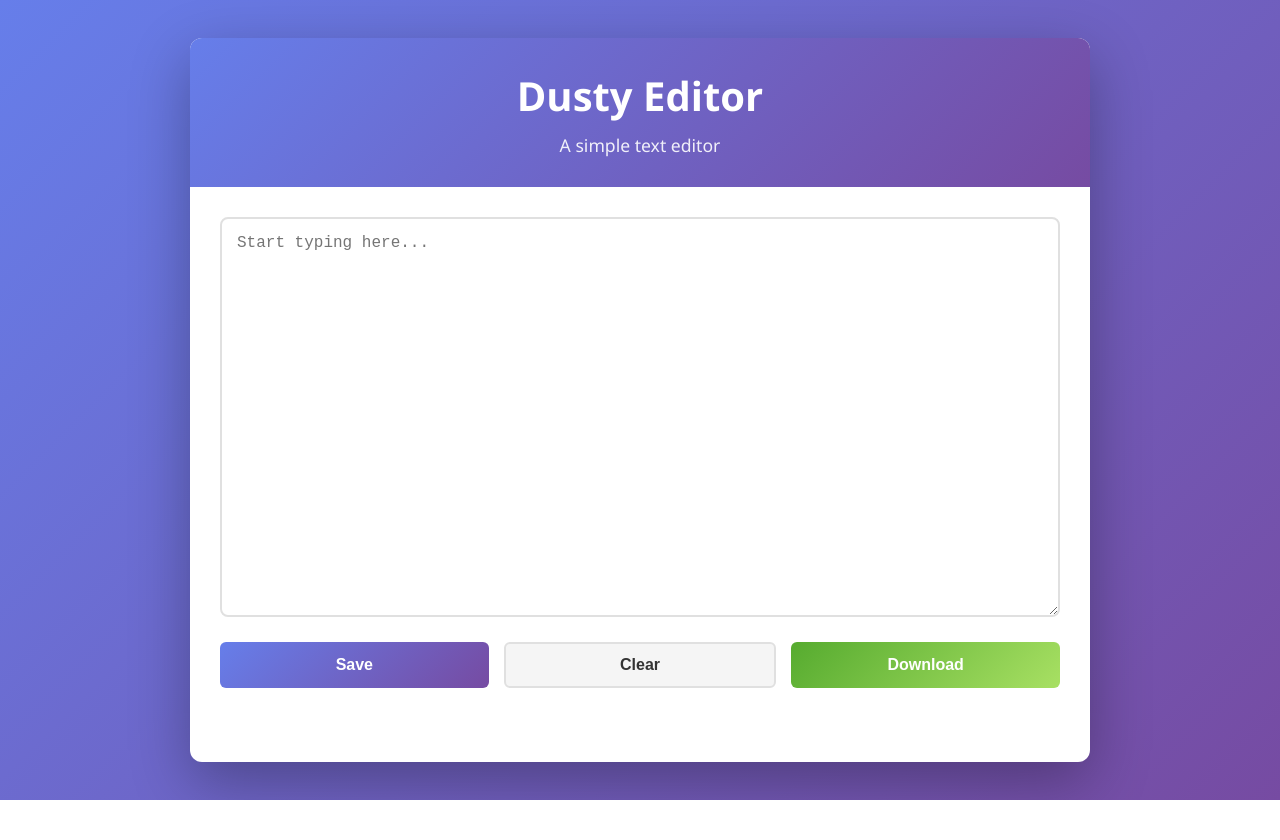
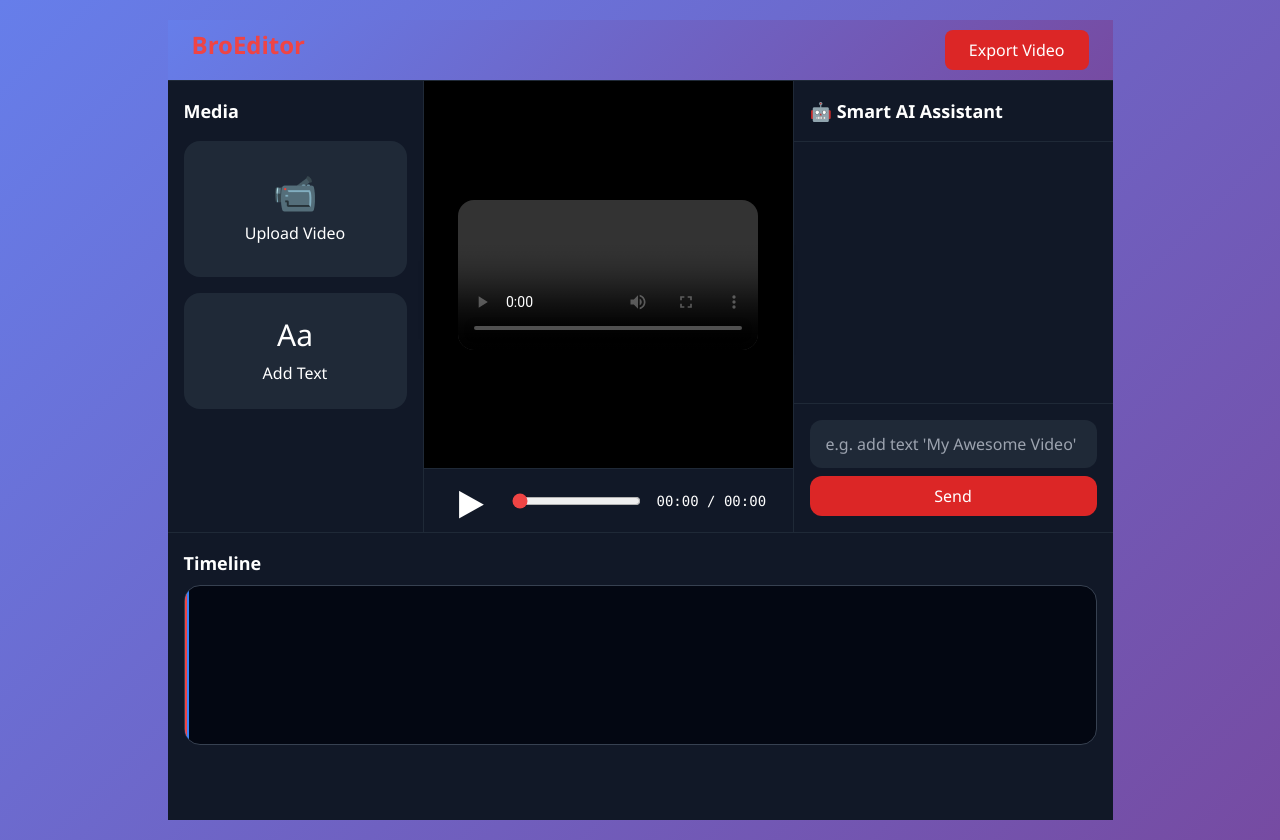
Before and after one commit to bananaskall958-hub/dustyediter, a plain HTML site: page index.html in a window 1280 px wide. Before the commit the page ends 800 px from the top, so only its background shows below. Drawn offline with nearby package versions, Linux system fonts and the light colour scheme; files that its build step writes are made by us from their sources.

Commit message:
Update index.html

```diff
--- a/index.html
+++ b/index.html
@@ -1,29 +1,89 @@
 <!DOCTYPE html>
 <html lang="en">
 <head>
-    <meta charset="UTF-8">
-    <meta name="viewport" content="width=device-width, initial-scale=1.0">
-    <title>Dusty Editor</title>
-    <link rel="stylesheet" href="style.css">
+  <meta charset="UTF-8">
+  <meta name="viewport" content="width=device-width, initial-scale=1.0">
+  <title>Bro Editor</title>
+  <script src="https://cdn.tailwindcss.com"></script>
+  <link rel="stylesheet" href="css/style.css">
 </head>
-<body>
-    <div class="container">
-        <header>
-            <h1>Dusty Editor</h1>
-            <p>A simple text editor</p>
-        </header>
-        <main>
-            <div class="editor-container">
-                <textarea id="editor" placeholder="Start typing here..."></textarea>
-            </div>
-            <div class="button-container">
-                <button id="saveBtn" class="btn btn-primary">Save</button>
-                <button id="clearBtn" class="btn btn-secondary">Clear</button>
-                <button id="downloadBtn" class="btn btn-success">Download</button>
-            </div>
-            <div class="status" id="status"></div>
-        </main>
+<body class="bg-gray-950 text-white">
+
+  <div class="flex h-screen flex-col">
+    <!-- Top Bar -->
+    <header class="h-14 bg-black flex items-center px-6 justify-between border-b border-gray-800">
+      <div class="flex items-center gap-3">
+        <h1 class="text-2xl font-bold text-red-500">BroEditor</h1>
+      </div>
+      <button id="exportBtn" class="bg-red-600 hover:bg-red-700 px-6 py-2 rounded-lg font-medium">
+        Export Video
+      </button>
+    </header>
+
+    <div class="flex flex-1 overflow-hidden">
+      <!-- Left Sidebar -->
+      <div class="w-64 bg-gray-900 border-r border-gray-800 p-4 space-y-4">
+        <h2 class="text-lg font-semibold">Media</h2>
+        <input type="file" id="videoUpload" accept="video/*" class="hidden">
+        <button onclick="document.getElementById('videoUpload').click()"
+                class="w-full bg-gray-800 hover:bg-gray-700 py-8 rounded-2xl flex flex-col items-center gap-2">
+          <span class="text-4xl">📹</span>
+          <span>Upload Video</span>
+        </button>
+
+        <button id="addTextBtn"
+                class="w-full bg-gray-800 hover:bg-gray-700 py-6 rounded-2xl flex flex-col items-center gap-2">
+          <span class="text-3xl">Aa</span>
+          <span>Add Text</span>
+        </button>
+      </div>
+
+      <!-- Preview Area -->
+      <div class="flex-1 flex flex-col relative bg-black" id="previewContainer">
+        <div class="flex-1 flex items-center justify-center p-8 relative" id="previewArea">
+          <video id="mainVideo" class="max-h-full max-w-full rounded-2xl shadow-2xl" controls></video>
+
+          <!-- Text Overlays will be added here -->
+          <div id="overlayContainer" class="absolute top-0 left-0 w-full h-full pointer-events-none"></div>
+        </div>
+
+        <!-- Bottom Controls -->
+        <div class="h-16 bg-gray-900 border-t border-gray-800 flex items-center px-6 gap-4">
+          <button id="playPauseBtn" class="text-4xl w-12 h-12 flex items-center justify-center hover:bg-gray-800 rounded-full">▶</button>
+          <input type="range" id="seekBar" class="flex-1 accent-red-500" value="0">
+          <span id="timeDisplay" class="font-mono text-sm w-28">00:00 / 00:00</span>
+        </div>
+      </div>
+
+      <!-- Right Sidebar - AI -->
+      <div class="w-80 bg-gray-900 border-l border-gray-800 flex flex-col">
+        <div class="p-4 border-b border-gray-800">
+          <h2 class="text-lg font-semibold">🤖 Smart AI Assistant</h2>
+        </div>
+        <div id="aiChat" class="flex-1 p-4 overflow-y-auto text-sm space-y-3"></div>
+        <div class="p-4 border-t border-gray-800">
+          <input type="text" id="aiInput" class="w-full bg-gray-800 rounded-xl px-4 py-3 outline-none"
+                 placeholder="e.g. add text 'My Awesome Video'">
+          <button id="aiSendBtn" class="mt-2 w-full bg-red-600 hover:bg-red-700 py-2 rounded-xl">Send</button>
+        </div>
+      </div>
     </div>
-    <script src="script.js"></script>
+
+    <!-- Timeline -->
+    <div class="h-72 bg-gray-900 border-t border-gray-800 p-4">
+      <div class="flex justify-between mb-2">
+        <h2 class="text-lg font-semibold">Timeline</h2>
+        <span id="durationDisplay" class="text-sm text-gray-400"></span>
+      </div>
+      <div id="timeline" class="h-40 bg-gray-950 border border-gray-700 rounded-2xl relative overflow-hidden cursor-pointer">
+        <canvas id="timelineCanvas" class="w-full h-full"></canvas>
+        <div id="trimStart" class="absolute top-0 bottom-0 w-1 bg-blue-500 cursor-ew-resize z-20"></div>
+        <div id="trimEnd" class="absolute top-0 bottom-0 w-1 bg-blue-500 cursor-ew-resize z-20"></div>
+        <div id="playhead" class="absolute top-0 bottom-0 w-0.5 bg-red-500 shadow-lg z-30"></div>
+      </div>
+    </div>
+  </div>
+
+  <script src="js/main.js"></script>
 </body>
 </html>
```
